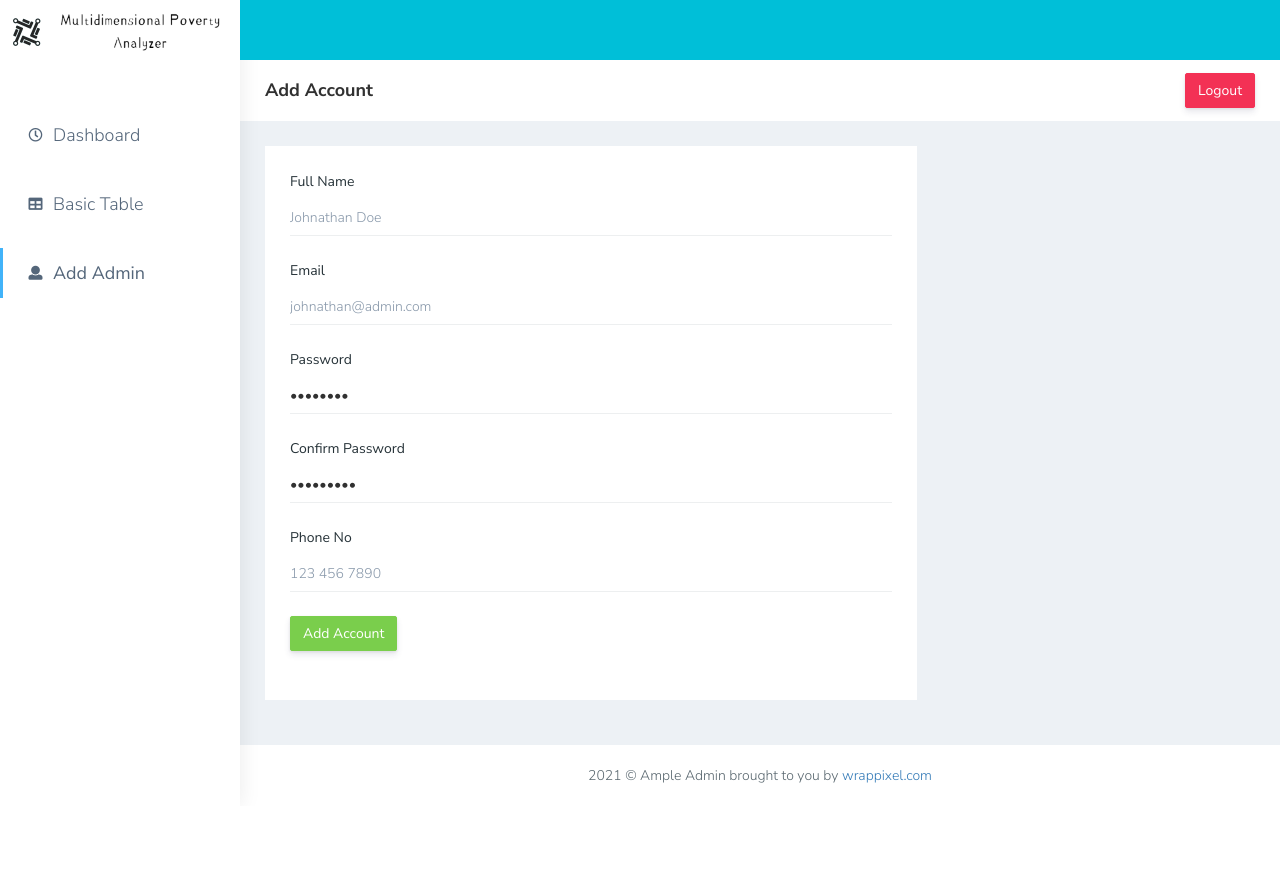
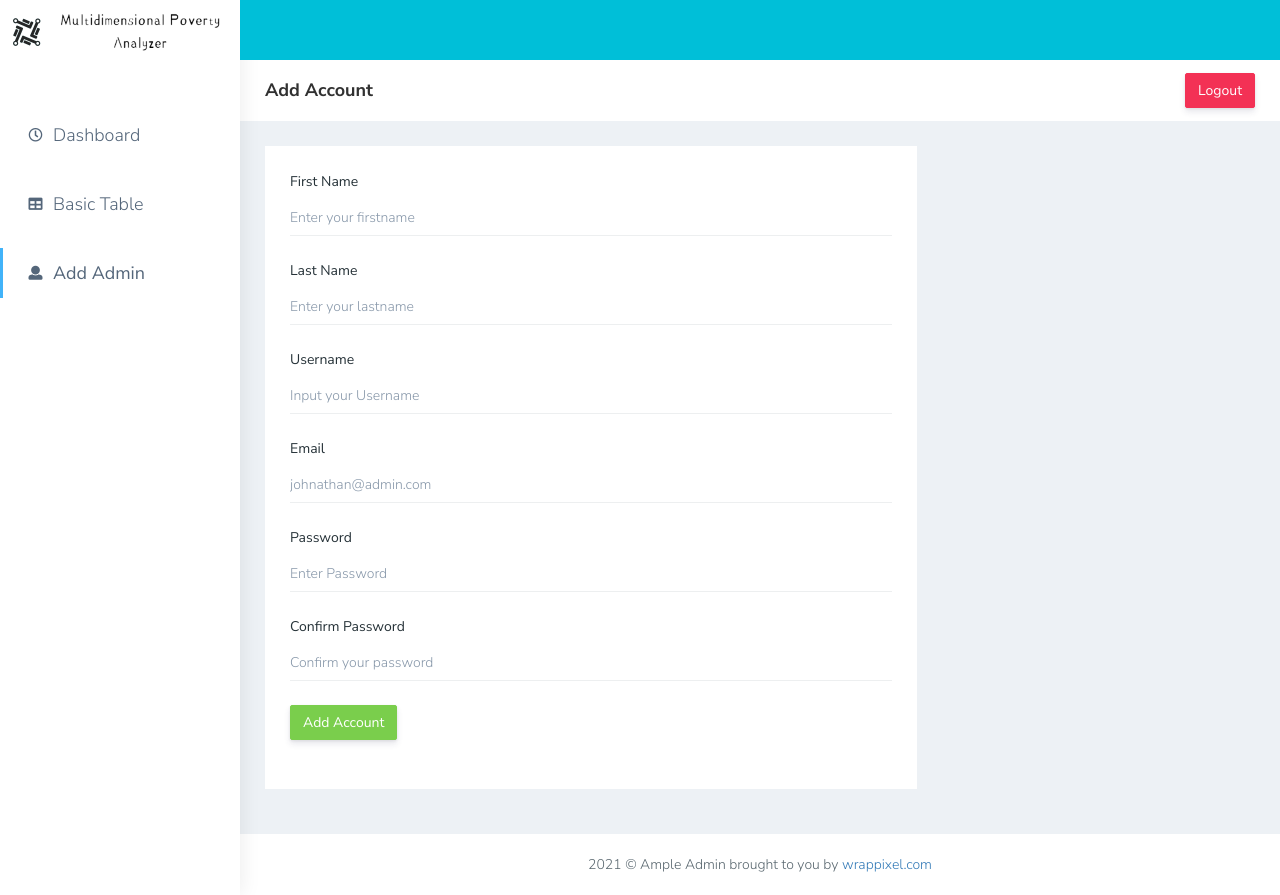
Before and after one commit to Chael07/Multi_dimensional, a Django app: page /login/AddAccount in a window 1280 px wide. Before the commit the page ends 783 px from the top, so only its background shows below. Run offline with Django 4.2, Linux system fonts and the light colour scheme; some libraries are stand-ins or nearby versions.

Commit message:
add ng passage for the login to admin

```diff
--- a/interface/templates/add-acc.html
+++ b/interface/templates/add-acc.html
@@ -66,38 +66,44 @@
                     <div class="col-lg-8 col-xlg-9 col-md-12">
                         <div class="card">
                             <div class="card-body">
-                                <form class="form-horizontal form-material">
+                                <form class="form-horizontal form-material" action="{% url 'add_account_form' %}" method="post">
+                                    {% csrf_token %}
                                     <div class="form-group mb-4">
-                                        <label class="col-md-12 p-0">Full Name</label>
+                                        <label class="col-md-12 p-0">First Name</label>
                                         <div class="col-md-12 border-bottom p-0">
-                                            <input type="text" placeholder="Johnathan Doe"
-                                                class="form-control p-0 border-0"> </div>
+                                            <input type="text" placeholder="Enter your firstname"
+                                                class="form-control p-0 border-0" name="fname"> </div>
+                                    </div>
+                                    <div class="form-group mb-4">
+                                        <label class="col-md-12 p-0">Last Name</label>
+                                        <div class="col-md-12 border-bottom p-0">
+                                            <input type="text" placeholder="Enter your lastname"
+                                                class="form-control p-0 border-0" name="lname"> </div>
+                                    </div>
+                                    <div class="form-group mb-4">
+                                        <label class="col-md-12 p-0">Username</label>
+                                        <div class="col-md-12 border-bottom p-0">
+                                            <input type="text" placeholder="Input your Username"
+                                                class="form-control p-0 border-0" name="Username"> </div>
                                     </div>
                                     <div class="form-group mb-4">
                                         <label for="example-email" class="col-md-12 p-0">Email</label>
                                         <div class="col-md-12 border-bottom p-0">
                                             <input type="email" placeholder="johnathan@admin.com"
-                                                class="form-control p-0 border-0" name="example-email"
+                                                class="form-control p-0 border-0" name="Admin-email"
                                                 id="example-email">
                                         </div>
                                     </div>
                                     <div class="form-group mb-4">
                                         <label class="col-md-12 p-0">Password</label>
                                         <div class="col-md-12 border-bottom p-0">
-                                            <input type="password" placeholder="Enter Password" value="password" class="form-control p-0 border-0">
+                                            <input type="password" placeholder="Enter Password"  name="password1"  class="form-control p-0 border-0" >
                                         </div>
                                     </div>
                                     <div class="form-group mb-4">
                                         <label class="col-md-12 p-0">Confirm Password</label>
                                         <div class="col-md-12 border-bottom p-0">
-                                            <input type="password" placeholder="Confirm your password" value="Cpassword" class="form-control p-0 border-0">
-                                        </div>
-                                    </div>
-                                    <div class="form-group mb-4">
-                                        <label class="col-md-12 p-0">Phone No</label>
-                                        <div class="col-md-12 border-bottom p-0">
-                                            <input type="text" placeholder="123 456 7890"
-                                                class="form-control p-0 border-0">
+                                            <input type="password" placeholder="Confirm your password" name="password2"  class="form-control p-0 border-0">
                                         </div>
                                     </div>
                                     <!-- <div class="form-group mb-4">
--- a/interface/templates/admin-login.html
+++ b/interface/templates/admin-login.html
@@ -16,15 +16,15 @@
         <div class="ynq_social-login">
           <h3>log in as Admin</h3>
         </div>
-        <form class="ynq_login">
+        <form class="ynq_login" method="post" action="{% url 'login_account_form' %}">
           {% csrf_token %}
           <div class="ynq_login__field">
             <i class="ynq_login__icon fas fa-user"></i>
-            <input type="text" class="ynq_login__input" name="username" placeholder="User name">
+            <input type="text" class="ynq_login__input" name="Username" placeholder="User name">
           </div>
           <div class="ynq_login__field">
             <i class="ynq_login__icon fas fa-lock"></i>
-            <input type="password" class="ynq_login__input" name="password" placeholder="Password">
+            <input type="password" class="ynq_login__input" name="password1" placeholder="Password">
           </div>
           <button class="ynq_button ynq_login__submit">
             <span class="ynq_button__text">Log In Now</span>
--- a/interface/templates/base.html
+++ b/interface/templates/base.html
@@ -86,7 +86,7 @@
                     <a class="nav-link page-scroll" href="#contact">Contact</a>
                 </li>
                 <li class="nav-item">
-                    <a class="nav-link page-scroll" href="{% url 'login' %}">ADMIN</a>
+                    <a class="nav-link page-scroll" href="{% url 'loginAcc' %}">ADMIN</a>
                 </li>
             </ul>
             <span class="nav-item social-icons">
--- a/interface/templates/base_about.html
+++ b/interface/templates/base_about.html
@@ -89,6 +89,9 @@
 
                 <li class="nav-item">
                     <a class="nav-link page-scroll" href="{% url 'home' %}#contact">Contact</a>
+                </li>
+                <li class="nav-item">
+                    <a class="nav-link page-scroll" href="{% url 'loginAcc' %}">ADMIN</a>
                 </li>
             </ul>
             <span class="nav-item social-icons">
--- a/interface/urls.py
+++ b/interface/urls.py
@@ -1,9 +1,11 @@
 from django.urls import path
-from .views import officials_dashboard_screen_view, officials_table_screen_view, officials_addacc_screen_view
+from .views import officials_dashboard_screen_view, officials_table_screen_view, officials_addacc_screen_view, add_account_form, login_account_form
 
 
 urlpatterns = [
     path('login/dashboard/', officials_dashboard_screen_view, name='dashboard'),
     path('login/table/', officials_table_screen_view, name='table'),
-     path('login/AddAccount', officials_addacc_screen_view, name='AddAcc'),
+    path('login/AddAccount', officials_addacc_screen_view, name='AddAcc'),
+    path('add_account_form/', add_account_form, name='add_account_form'),
+    path('login_account_form/', login_account_form, name='login_account_form'),
 ]
--- a/interface/views.py
+++ b/interface/views.py
@@ -4,9 +4,10 @@ from django.contrib import messages
 from .models import Contact
 from django.core.mail import send_mail
 from .models import Household
-
-
-
+from django.contrib.auth.models import User
+from django.contrib import messages
+from django.http import HttpResponse
+from django.contrib.auth import authenticate, login
 # Create your views here.
 
 def home_screen_view(request):
@@ -29,7 +30,7 @@ def result_screen_view(request):
 	print(request.headers)
 	return render(request, "result.html", {})
 
-def login(request):
+def login_acc(request):
 	print(request.headers)
 	return render(request, "admin-login.html", {})
 
@@ -44,6 +45,43 @@ def officials_table_screen_view(request):
 def officials_addacc_screen_view(request):
     print(request.headers)
     return render(request, "add-acc.html", {})
+
+def add_account_form(request):
+    if request.method == "POST":
+        Adminfname = request.POST['fname']
+        Adminlname = request.POST['lname']
+        AdminUsername = request.POST['Username']
+        AdminEmail = request.POST['Admin-email']
+        AdminPass1 = request.POST['password1']
+        AdminPass2 = request.POST['password2']
+
+        # Check if passwords match
+        if AdminPass1 != AdminPass2:
+            messages.error(request, "Passwords do not match.")
+            return redirect('AddAcc')
+
+        # Create the user with the correct arguments
+        myadmin = User.objects.create_user(AdminUsername, AdminEmail, password=AdminPass1)
+        myadmin.first_name = Adminfname
+        myadmin.last_name = Adminlname
+        myadmin.save()
+
+        messages.success(request, "Your account has been successfully created.")
+        return redirect('AddAcc')
+
+def login_account_form(request):
+    if request.method == 'POST':
+        loginUsername = request.POST['Username']
+        password1 = request.POST['password1']
+
+        user = authenticate(username=loginUsername, password=password1)
+
+        if user is not None:
+            login(request, user)
+            return redirect('dashboard')
+        else:
+            messages.error(request, "Bad Credentials!")
+            return redirect('loginAcc')
 
 def submit_contact_form(request):
     if request.method == 'POST':
--- a/mysite/urls.py
+++ b/mysite/urls.py
@@ -17,7 +17,7 @@ Including another URLconf
 from django.contrib import admin
 from django.urls import include, path
 from interface.views import(
-    home_screen_view, privacy_screen_view, condition_screen_view, evaluation_screen_view, submit_contact_form, submit_household, result_screen_view, login,
+    home_screen_view, privacy_screen_view, condition_screen_view, evaluation_screen_view, submit_contact_form, submit_household, result_screen_view, login_acc,
     )
 
 
@@ -30,7 +30,7 @@ urlpatterns = [
     path('result/', result_screen_view, name='result'),
     path('submit_contact_form/', submit_contact_form, name='submit_contact_form'),
     path('submit_household/', submit_household, name='submit_household'),
-    path('login/', login, name='login'),
+    path('login/', login_acc, name='loginAcc'),
     path('', include('interface.urls')),  # Include your app's URLs
 
 ]
```
Also changed, not shown: db.sqlite3.
